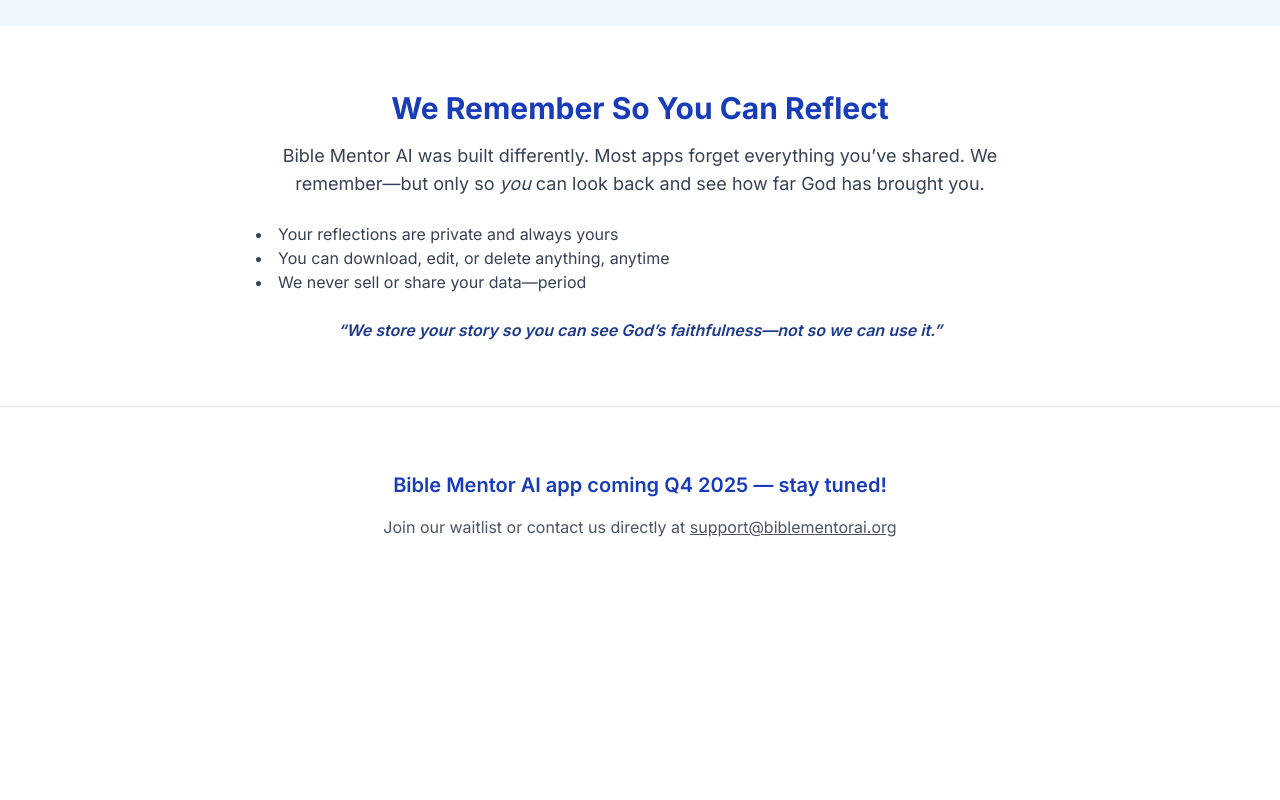
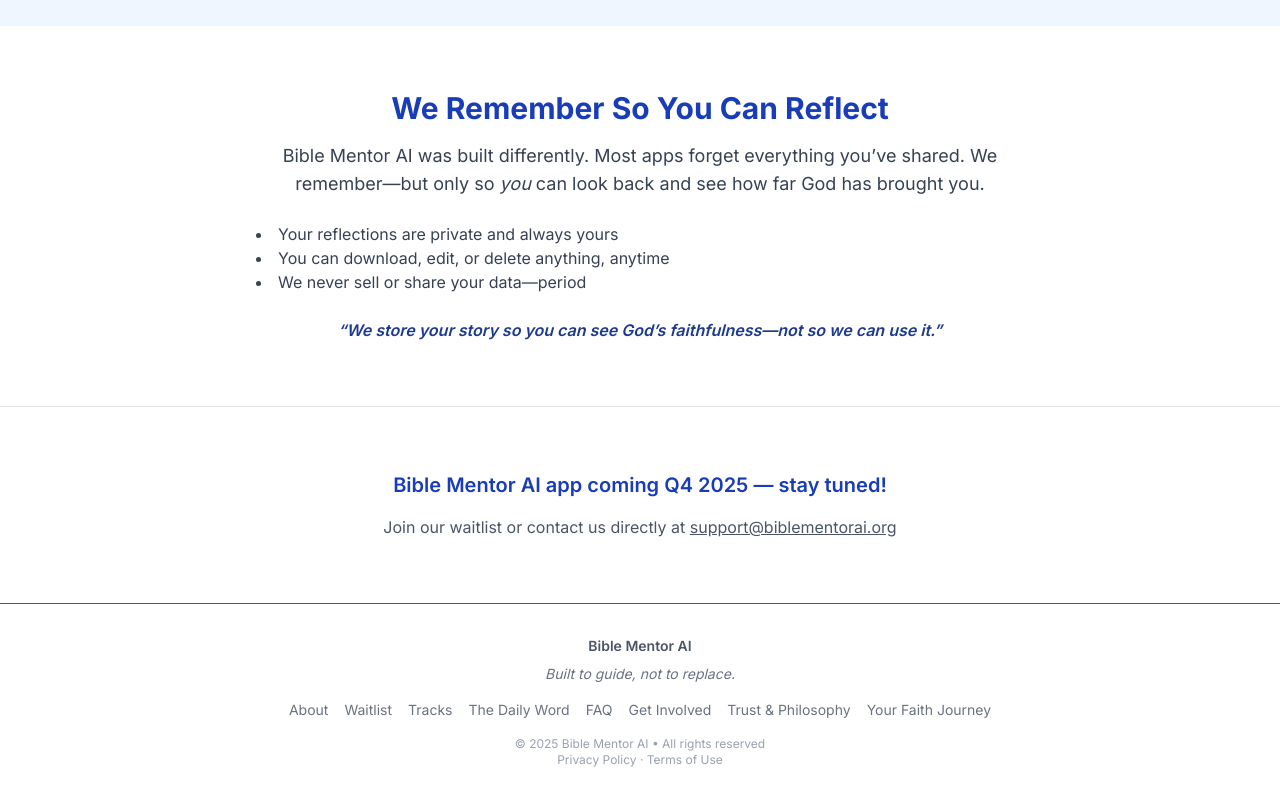
Before and after one commit to houstonmarkw/bible-mentor-ai-frontend, a Next.js app: page / in a window 1280 px wide. Shown: the part 1400-2200 px from the top of the page. Before the commit the page ends 2003 px from the top, so only its background shows below. Built offline with nearby package versions, Linux system fonts and the light colour scheme.

Commit message:
Restore Footer to layout

```diff
--- a/src/app/layout.tsx
+++ b/src/app/layout.tsx
@@ -1,5 +1,7 @@
 import './globals.css';
-import Navbar from '../components/Navbar'; // ✅ updated import path
+import Navbar from '../components/Navbar';
+import Footer from '../components/Footer'; // ✅ Add this
+
 import { Inter } from 'next/font/google';
 
 const inter = Inter({ subsets: ['latin'] });
@@ -15,6 +17,7 @@ export default function RootLayout({ children }: { children: React.ReactNode })
       <body className={inter.className}>
         <Navbar />
         <main>{children}</main>
+        <Footer /> {/* ✅ Add this */}
       </body>
     </html>
   );
```
